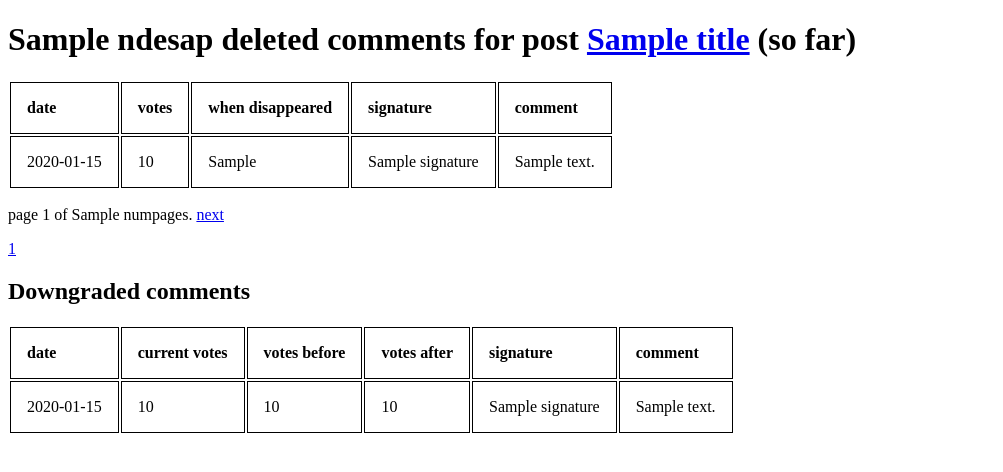
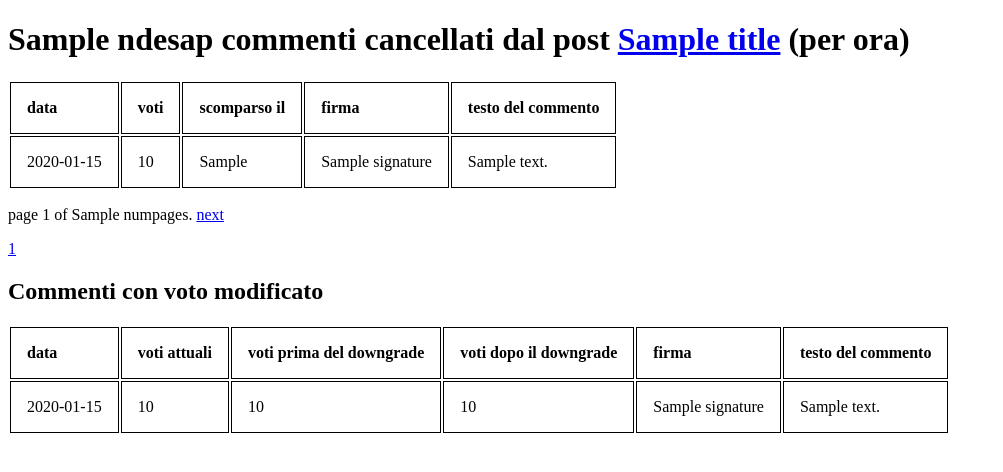
Before and after one commit to arcimboldo/beppecrawler, a Django app: template web/web/templates/show_post.html in a window 1280 px wide. Shown: the top 472 px of the page, without its empty margins (0-1003 px from the left). Run offline with Django 3.2, Linux system fonts and the light colour scheme; the template is opened without the code that fills it: most values are stand-ins (such as "Sample title", 1, 10 or a date in 2020).

Commit message:
Translate to italian

```diff
--- a/web/web/templates/show_post.html
+++ b/web/web/templates/show_post.html
@@ -1,7 +1,7 @@
 <!DOCTYPE HTML PUBLIC "-//W3C//DTD HTML 4.01//EN" "http://www.w3.org/TR/html4/strict.dtd">
 <html>
   <head>
-    <title>Show post</title>
+    <title>Informazioni sul post "{{ title }}"</title>
     <style type="text/css">
       table {width: 100%%;}
       th,
@@ -17,17 +17,17 @@
 
   <body>
 
-    <h1>{{ ndesap }} deleted comments for post
-      <a href="{{ url }}">{{ title }}</a> (so far)</h1>
+    <h1>{{ ndesap }} commenti cancellati dal post
+      <a href="{{ url }}">{{ title }}</a> (per ora)</h1>
 
     {% if comments %}
     <table>
       <tr>
-        <th>date</th>
-        <th>votes</th>
-        <th>when disappeared</th>
-        <th>signature</th>
-        <th>comment</th>
+        <th>data</th>
+        <th>voti</th>
+        <th>scomparso il</th>
+        <th>firma</th>
+        <th>testo del commento</th>
       </tr>
 
       {% for comment in comments %}
@@ -54,15 +54,15 @@
     {% endif %}
 
     {% if downgraded %}
-    <h2>Downgraded comments</h2>
+    <h2>Commenti con voto modificato</h2>
     <table>
       <tr>
-        <th>date</th>
-        <th>current votes</th>
-        <th>votes before</th>
-        <th>votes after</th>
-        <th>signature</th>
-        <th>comment</th>
+        <th>data</th>
+        <th>voti attuali</th>
+        <th>voti prima del downgrade</th>
+        <th>voti dopo il downgrade</th>
+        <th>firma</th>
+        <th>testo del commento</th>
       </tr>
       {% for comment in downgraded %}
       <tr>
```
Also changed, not shown: web/web/templates/list_posts.html (+6 -6 lines).
